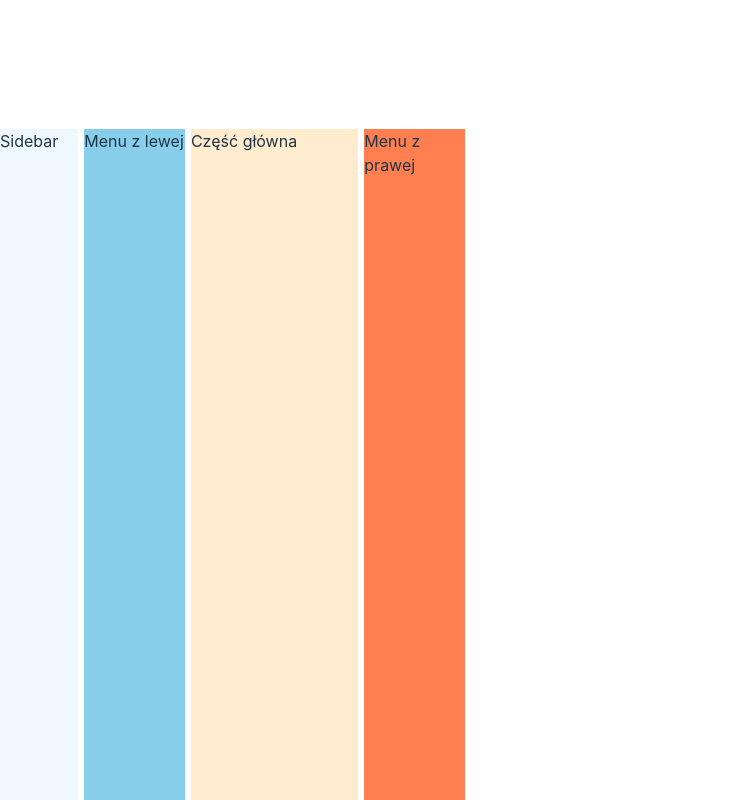
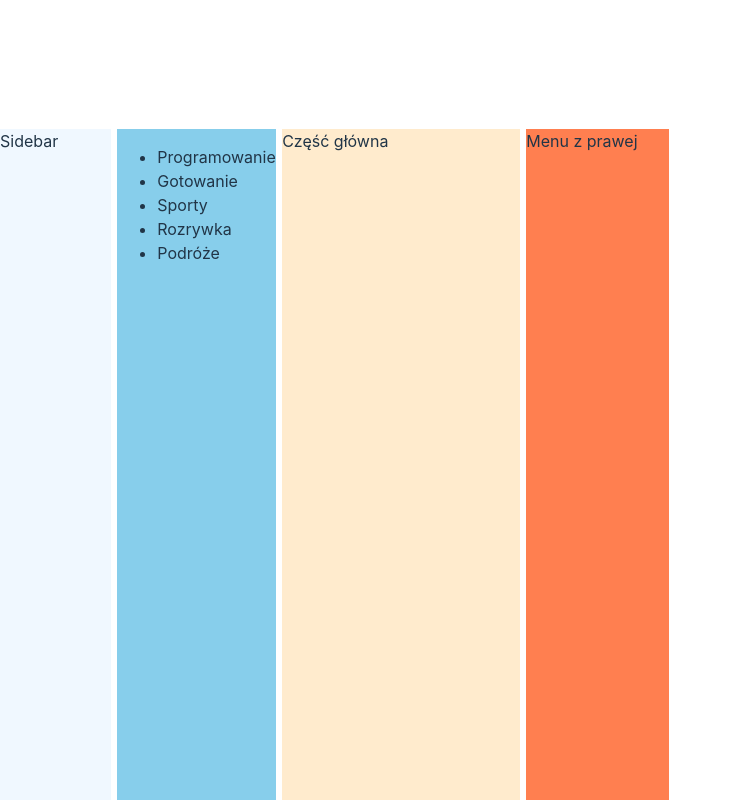
Before and after one commit to Trybuu/super-forum, a React (Vite) app: page / in a window 1280 px wide. Shown: the part 800-1600 px from the top of the page, without its empty margins (0-732 px from the left). Built offline with nearby package versions, Linux system fonts and the light colour scheme.

Commit message:
Left menu with loading fake data

```diff
--- a/src/App.css
+++ b/src/App.css
@@ -24,11 +24,6 @@
   background-color: aliceblue;
 }
 
-.leftmenu {
-  grid-area: leftmenu;
-  background-color: skyblue;
-}
-
 .content {
   min-height: var(--min-screen-height);
   grid-area: content;
--- /dev/null
+++ b/src/components/LeftMenu.css
@@ -0,0 +1,4 @@
+.leftmenu {
+  grid-area: leftmenu;
+  background-color: skyblue;
+}
--- a/src/components/LeftMenu.tsx
+++ b/src/components/LeftMenu.tsx
@@ -1,13 +1,26 @@
+import { useEffect, useState } from 'react'
 import { useWindowDimensions } from '../hooks/useWindowDimensions'
+import Category from '../models/Category'
+import './LeftMenu.css'
+import { getCategories } from '../services/DataService'
 
 const LeftMenu = () => {
+  const [categories, setCategories] = useState<JSX.Element>(<p>Menu z lewej</p>)
   const { width } = useWindowDimensions()
+
+  useEffect(() => {
+    getCategories().then((categories: Array<Category>) => {
+      const cats = categories.map((cat) => <li key={cat.id}>{cat.name}</li>)
+
+      setCategories(<ul className="category">{cats}</ul>)
+    })
+  }, [])
 
   if (width <= 768) {
     return null
   }
 
-  return <div className="leftmenu">Menu z lewej</div>
+  return <div className="leftmenu">{categories}</div>
 }
 
 export default LeftMenu
```
